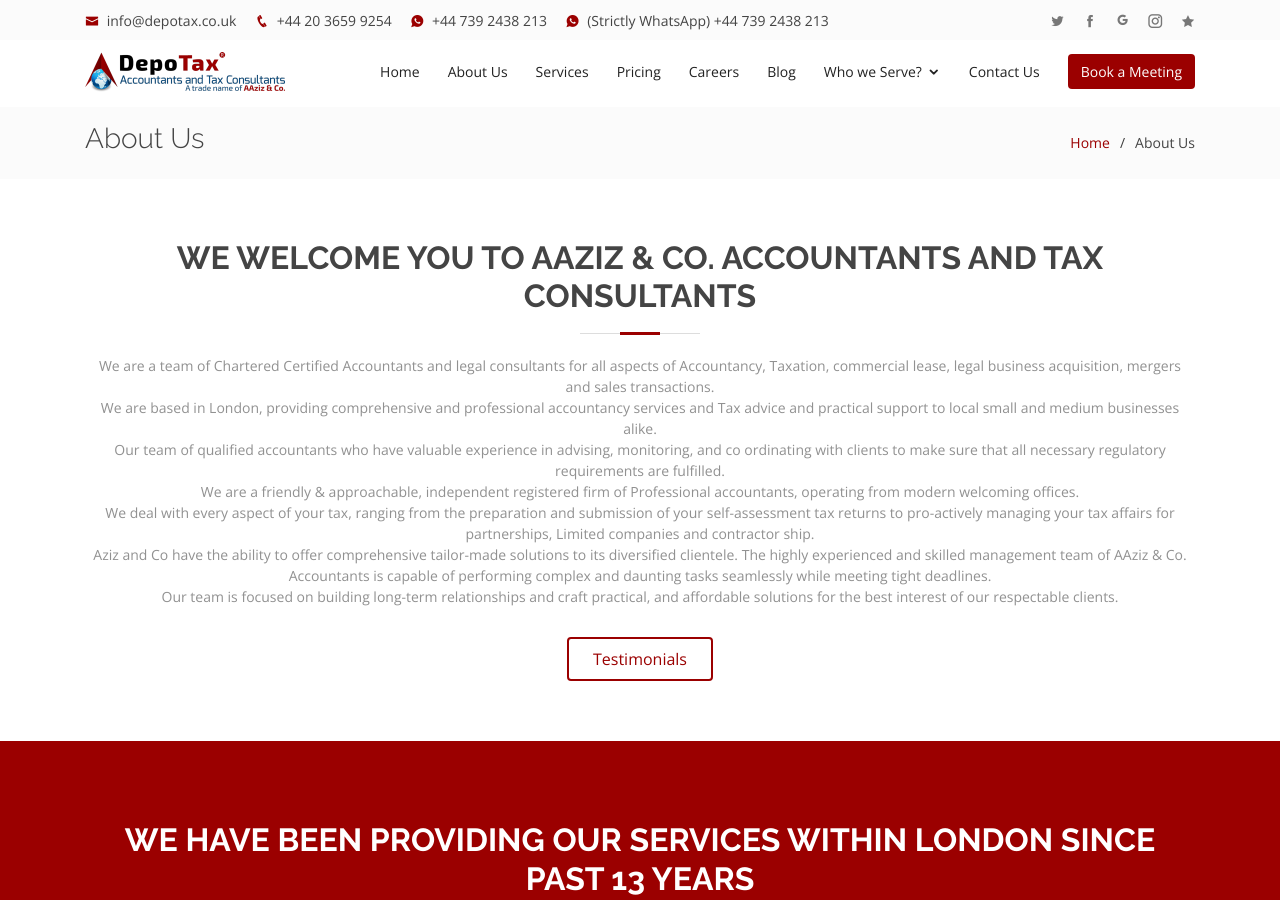
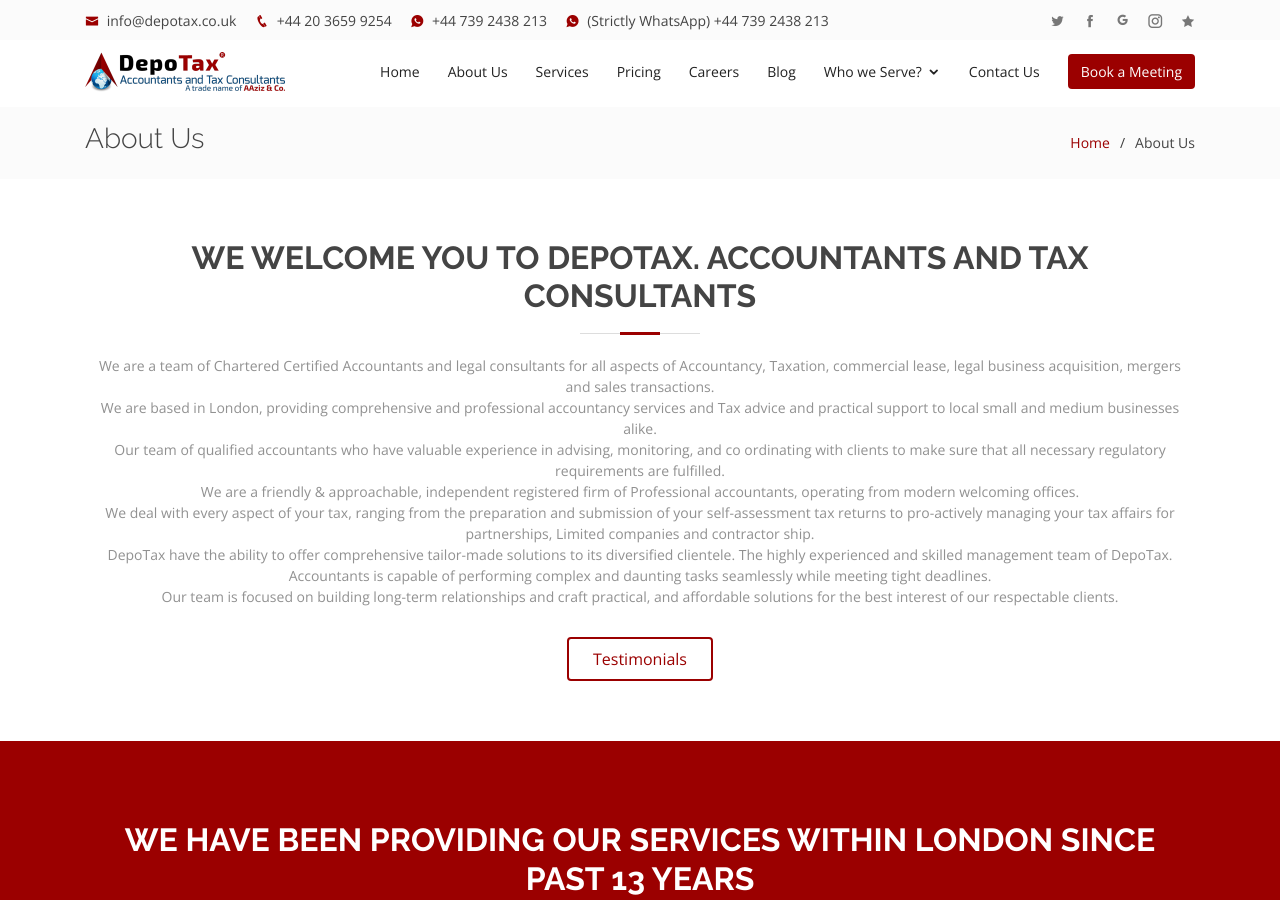
Before and after one commit to xhifi/aaziz-site, a Jekyll site: the page built from about.html, in a window 1280 px wide and 900 px high. Built offline with Jekyll 4.4.1, drawn with Linux system fonts in a browser that asks for light colours.

Commit message:
Update about-hero.html

```diff
--- a/_includes/about/about-hero.html
+++ b/_includes/about/about-hero.html
@@ -3,13 +3,13 @@
     <!-- ======= Featured Services Section ======= -->
     <div class="container">
         <div class="section-title">
-            <h2>WE WELCOME YOU TO AAZIZ & CO. ACCOUNTANTS AND TAX CONSULTANTS</h2>
+            <h2>WE WELCOME YOU TO DEPOTAX. ACCOUNTANTS AND TAX CONSULTANTS</h2>
             <p>We are a team of Chartered Certified Accountants and legal consultants for all aspects of Accountancy, Taxation, commercial lease, legal business acquisition, mergers and sales transactions.</p>
             <p>We are based in London, providing comprehensive and professional accountancy services and Tax advice and practical support to local small and medium businesses alike.</p>
             <p> Our team of qualified accountants who have valuable experience in advising, monitoring, and co ordinating with clients to make sure that all necessary regulatory requirements are fulfilled.</p>
             <p> We are a friendly & approachable, independent registered firm of Professional accountants, operating from modern welcoming offices. </p>
             <p>We deal with every aspect of your tax, ranging from the preparation and submission of your self-assessment tax returns to pro-actively managing your tax affairs for partnerships, Limited companies and contractor ship.</p>
-            <p>Aziz and Co have the ability to offer comprehensive tailor-made solutions to its diversified clientele. The highly experienced and skilled management team of AAziz & Co. Accountants is capable of performing complex and daunting tasks seamlessly while meeting tight deadlines.</p>
+            <p>DepoTax have the ability to offer comprehensive tailor-made solutions to its diversified clientele. The highly experienced and skilled management team of DepoTax. Accountants is capable of performing complex and daunting tasks seamlessly while meeting tight deadlines.</p>
             <p>Our team is focused on building long-term relationships and craft practical, and affordable solutions for the best interest of our respectable clients.</p>
 
         </div>
```
